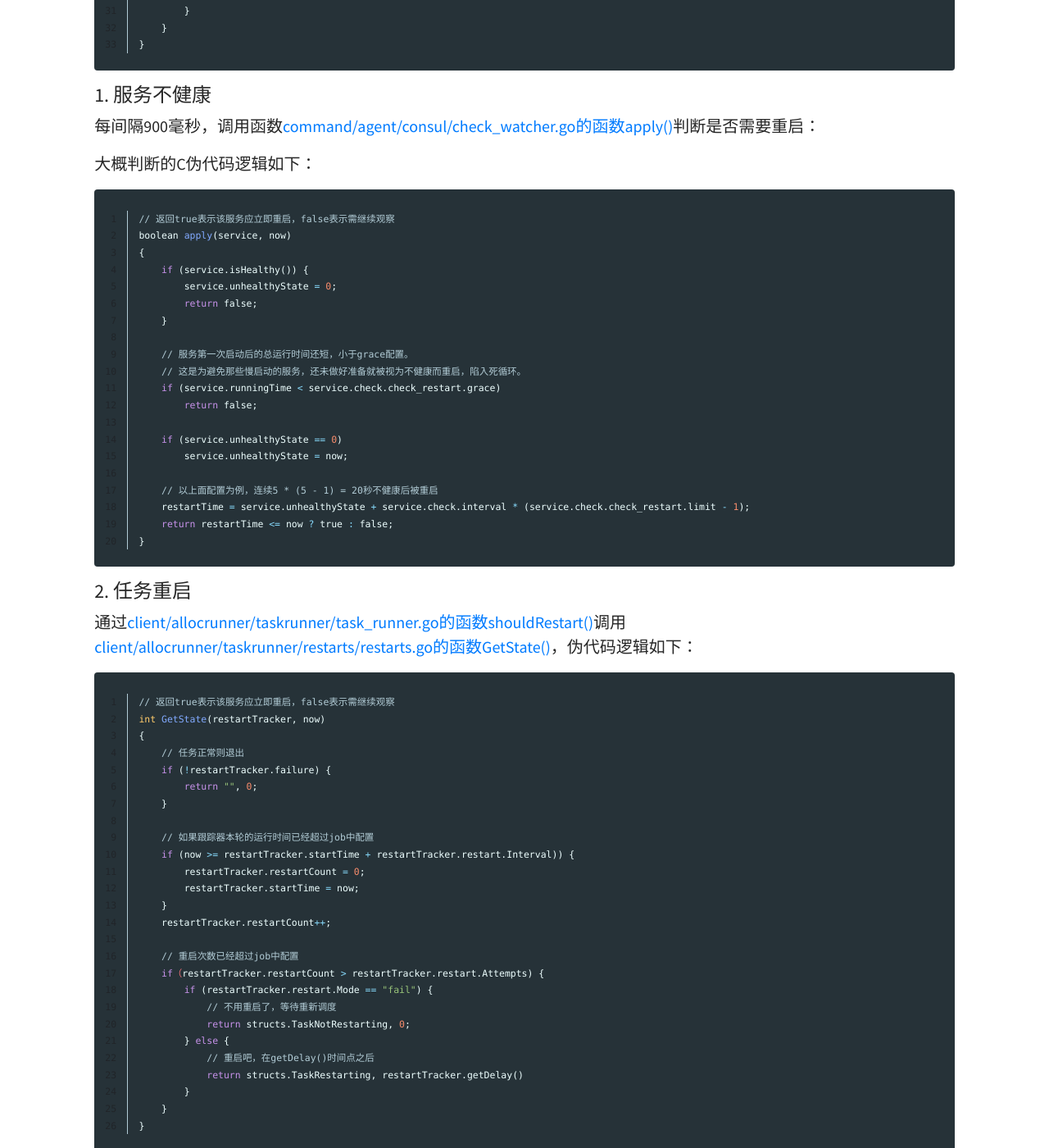
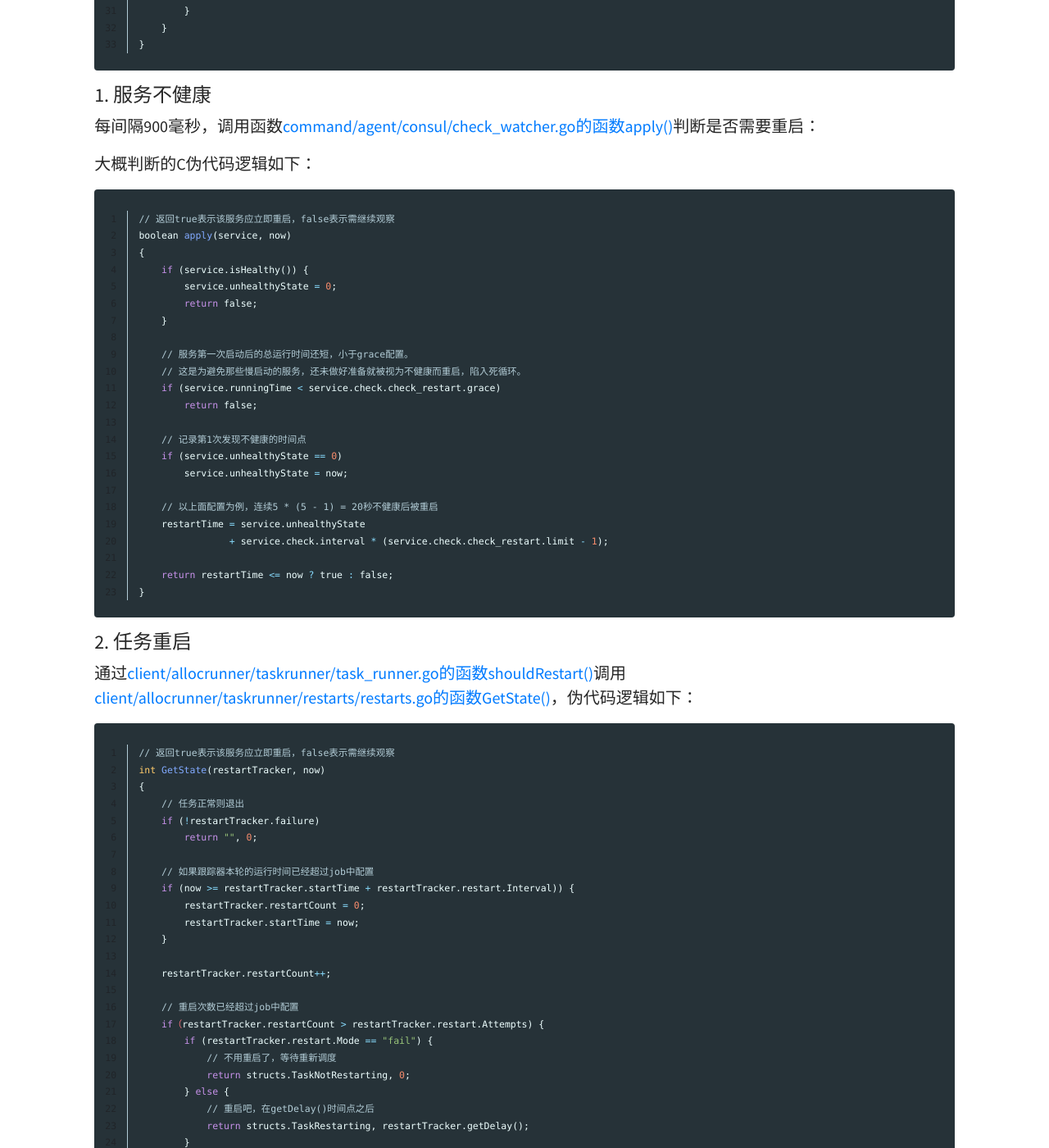
Before and after one commit to hubugui/hubugui.github.io, a Jekyll site: the page built from _posts/2021-03-10-Nomad & Consul的服务健康检查.md, in a window 1280 px wide and 1400 px high, scrolled down 1164 px. Shown: the whole window at 82% size. Built offline with Jekyll 4.4.1, drawn with Linux system fonts in a browser that asks for light colours; comment, search, counter and statistics services are not loaded.

Commit message:
update Nomad/consul article

```diff
--- a/_posts/2021-03-10-Nomad & Consul的服务健康检查.md
+++ b/_posts/2021-03-10-Nomad & Consul的服务健康检查.md
@@ -74,11 +74,14 @@ boolean apply(service, now)
     if (service.runningTime < service.check.check_restart.grace)
         return false;
 
+    // 记录第1次发现不健康的时间点
     if (service.unhealthyState == 0)
         service.unhealthyState = now;
 
     // 以上面配置为例，连续5 * (5 - 1) = 20秒不健康后被重启
-    restartTime = service.unhealthyState + service.check.interval * (service.check.check_restart.limit - 1);
+    restartTime = service.unhealthyState
+                + service.check.interval * (service.check.check_restart.limit - 1);
+
     return restartTime <= now ? true : false;
 }
 {% endhighlight %}
@@ -93,15 +96,15 @@ boolean apply(service, now)
 int GetState(restartTracker, now)
 {
     // 任务正常则退出
-    if (!restartTracker.failure) {
+    if (!restartTracker.failure)
         return "", 0;
-    }
 
     // 如果跟踪器本轮的运行时间已经超过job中配置
     if (now >= restartTracker.startTime + restartTracker.restart.Interval)) {
         restartTracker.restartCount = 0;
         restartTracker.startTime = now;
     }
+
     restartTracker.restartCount++;
 
     // 重启次数已经超过job中配置
@@ -111,7 +114,7 @@ int GetState(restartTracker, now)
             return structs.TaskNotRestarting, 0;
         } else {
             // 重启吧，在getDelay()时间点之后
-            return structs.TaskRestarting, restartTracker.getDelay()
+            return structs.TaskRestarting, restartTracker.getDelay();
         }
     }
 }
```
